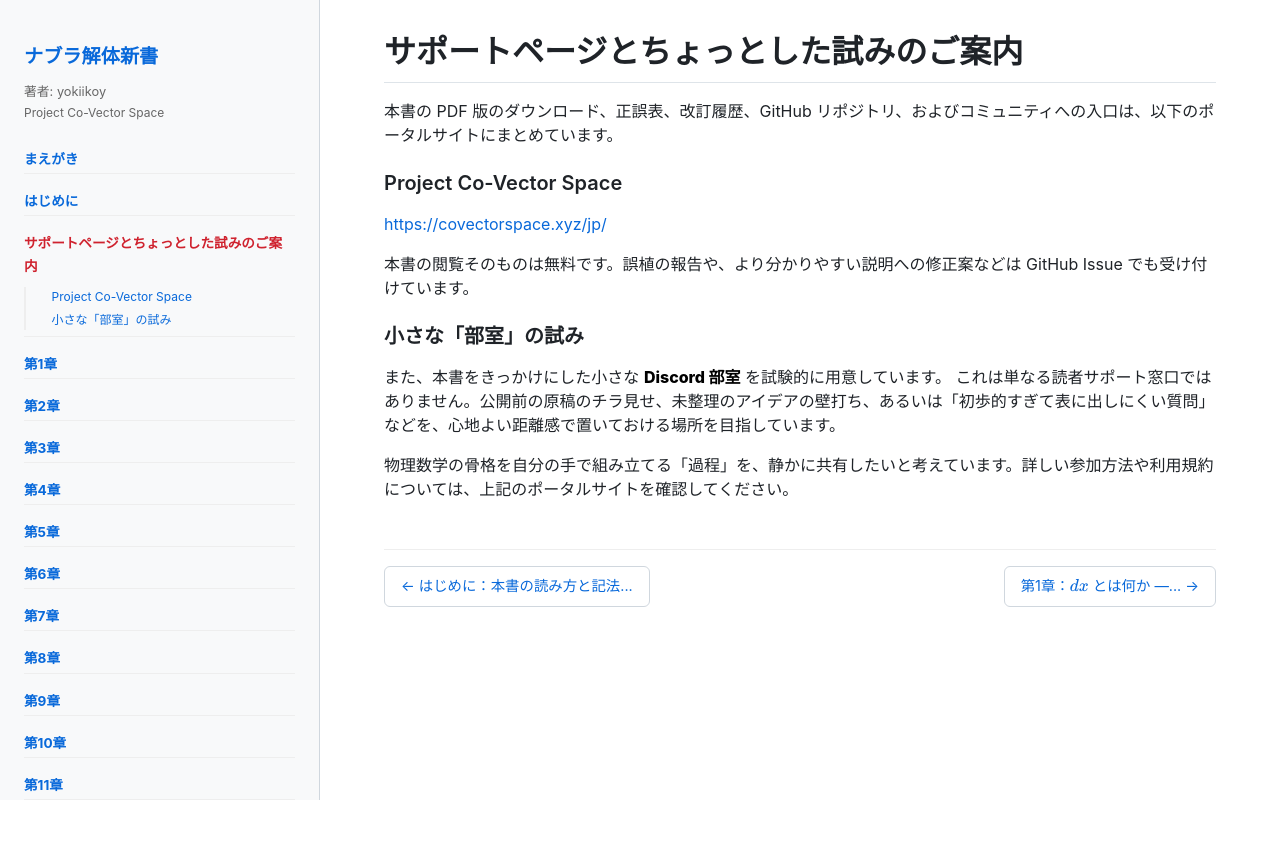
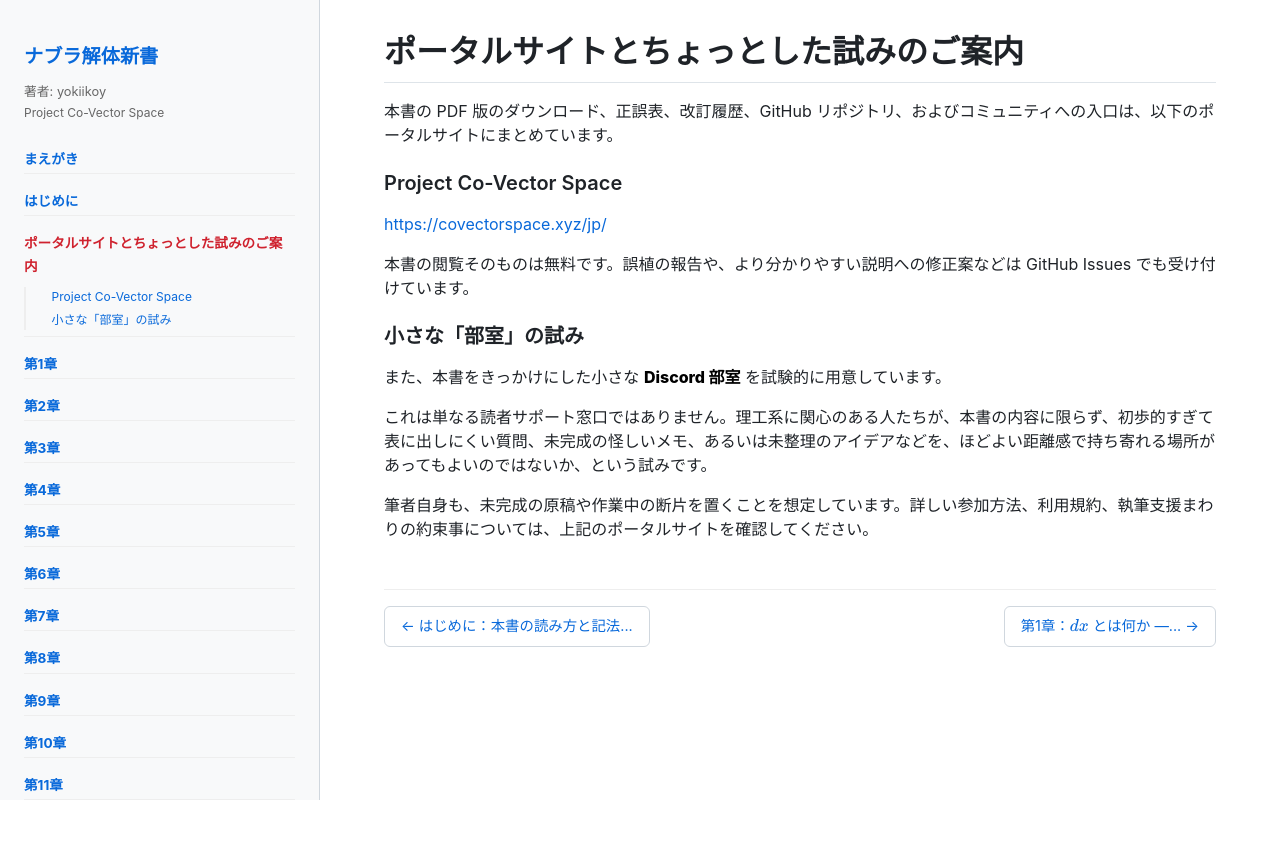
Before and after one commit to yokiikoy/nabla-kaitai, a plain HTML site: page docs/portal.html in a window 1280 px wide. Drawn offline with nearby package versions, Linux system fonts and the light colour scheme.

Commit message:
feat: update portal page content with Discord room details and refined invitation

```diff
--- a/docs/portal.html
+++ b/docs/portal.html
@@ -3,7 +3,7 @@
 <head>
 <meta charset="UTF-8">
 <meta name="viewport" content="width=device-width, initial-scale=1.0">
-<title>サポートページとちょっとした試みのご案内 | ナブラ解体新書</title>
+<title>ポータルサイトとちょっとした試みのご案内 | ナブラ解体新書</title>
 <link rel="stylesheet" href="https://cdn.jsdelivr.net/npm/github-markdown-css@5/github-markdown.min.css">
 <style>
   :root { --sidebar-width: 320px; }
@@ -68,7 +68,7 @@
     <div class="toc"><ul>
 <li class="level-1"><a href="index.html" id="link-index.html">まえがき</a></li>
 <li class="level-1"><a href="intro.html" id="link-intro.html">はじめに</a></li>
-<li class="level-1"><a href="portal.html" class="active" id="link-portal.html">サポートページとちょっとした試みのご案内</a><ul class="sub-toc"><li class="level-3"><a href="#Project-Co-Vector-Space">Project Co-Vector Space</a></li><li class="level-3"><a href="#小さな部室の試み">小さな「部室」の試み</a></li></ul></li>
+<li class="level-1"><a href="portal.html" class="active" id="link-portal.html">ポータルサイトとちょっとした試みのご案内</a><ul class="sub-toc"><li class="level-3"><a href="#Project-Co-Vector-Space">Project Co-Vector Space</a></li><li class="level-3"><a href="#小さな部室の試み">小さな「部室」の試み</a></li></ul></li>
 <li class="level-1"><a href="ch01.html" id="link-ch01.html">第1章</a></li>
 <li class="level-1"><a href="ch02.html" id="link-ch02.html">第2章</a></li>
 <li class="level-1"><a href="ch03.html" id="link-ch03.html">第3章</a></li>
@@ -88,19 +88,20 @@
   </nav>
   <main class="main-content">
     <article class="markdown-body">
-      <h1 id="サポートページとちょっとした試みのご案内">サポートページとちょっとした試みのご案内</h1>
+      <h1 id="ポータルサイトとちょっとした試みのご案内">ポータルサイトとちょっとした試みのご案内</h1>
 <p>本書の PDF 版のダウンロード、正誤表、改訂履歴、GitHub リポジトリ、およびコミュニティへの入口は、以下のポータルサイトにまとめています。
 </p>
 <h3 id="Project-Co-Vector-Space">Project Co-Vector Space</h3>
 <p><a href="https://covectorspace.xyz/jp/">https://covectorspace.xyz/jp/</a>
 </p>
-<p>本書の閲覧そのものは無料です。誤植の報告や、より分かりやすい説明への修正案などは GitHub Issue でも受け付けています。
+<p>本書の閲覧そのものは無料です。誤植の報告や、より分かりやすい説明への修正案などは GitHub Issues でも受け付けています。
 </p>
 <h3 id="小さな部室の試み">小さな「部室」の試み</h3>
 <p>また、本書をきっかけにした小さな <strong>Discord 部室</strong> を試験的に用意しています。
-これは単なる読者サポート窓口ではありません。公開前の原稿のチラ見せ、未整理のアイデアの壁打ち、あるいは「初歩的すぎて表に出しにくい質問」などを、心地よい距離感で置いておける場所を目指しています。
 </p>
-<p>物理数学の骨格を自分の手で組み立てる「過程」を、静かに共有したいと考えています。詳しい参加方法や利用規約については、上記のポータルサイトを確認してください。
+<p>これは単なる読者サポート窓口ではありません。理工系に関心のある人たちが、本書の内容に限らず、初歩的すぎて表に出しにくい質問、未完成の怪しいメモ、あるいは未整理のアイデアなどを、ほどよい距離感で持ち寄れる場所があってもよいのではないか、という試みです。
+</p>
+<p>筆者自身も、未完成の原稿や作業中の断片を置くことを想定しています。詳しい参加方法、利用規約、執筆支援まわりの約束事については、上記のポータルサイトを確認してください。
 </p>
       <div class="nav-buttons">
         <a href="intro.html">← はじめに：本書の読み方と記法...</a>
```
Also changed, not shown: manuscript/ja/ch00/03_portal.md (+7 -4 lines), 1 other file.
